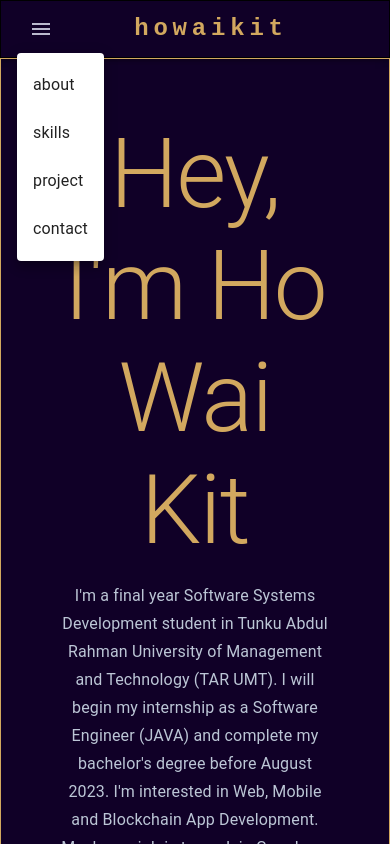
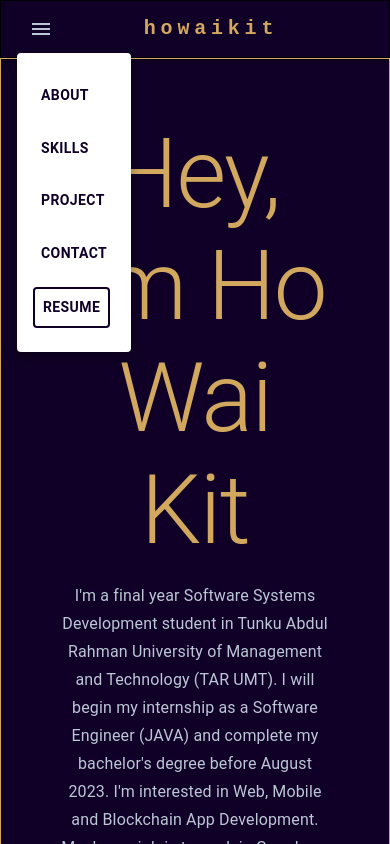
Before and after one commit to 1HoWK/ho-wai-kit, a React (Create React App) app: page / in a window 390 px wide. Both pictures are taken after a click on the button "sections". Shown: the top 844 px of the page. Built offline with nearby package versions, Linux system fonts and the light colour scheme.

Commit message:
Responsive appbar styling has done

```diff
--- a/src/components/navbar.js
+++ b/src/components/navbar.js
@@ -8,10 +8,8 @@ import Menu from '@mui/material/Menu';
 import MenuIcon from '@mui/icons-material/Menu';
 import Container from '@mui/material/Container';
 import Button from '@mui/material/Button';
-import MenuItem from '@mui/material/MenuItem';
 import { styled } from '@mui/material/styles';
 // import Resume from '../assets/resume.pdf';
-
 
 const pages = ['about', 'skills', 'project', 'contact'];
 
@@ -25,6 +23,23 @@ export default function NavigationBar() {
     const handleCloseNavMenu = () => {
         setAnchorElNav(null);
     };
+
+    const ResumeButton = styled(Button)(({ theme }) => ({
+        border: '2px solid',
+        color: '#bcc6d6',
+        borderColor: '#bcc6d6',
+        '&:hover': {
+            color: '#d2a85f',
+            borderColor: '#d2a85f',
+        },
+    }));
+
+    const Buttons = styled(Button)(({ theme }) => ({
+        color: '#bcc6d6',
+        '&:hover': {
+            color: '#d2a85f',
+        },
+    }));
 
     return (
         <AppBar color="transparent" position="static" sx={{ border: 1 }}>
@@ -49,10 +64,10 @@ export default function NavigationBar() {
                         howaikit
                     </Typography>
                     {/* Responsive */}
-                    <Box sx={{ flexGrow: 1, display: { xs: 'flex', md: 'none', color: '#bbbace' } }}>
+                    <Box sx={{ flexGrow: 1, display: { xs: 'flex', md: 'none', color: '#bcc6d6' } }}>
                         <IconButton
                             size="large"
-                            aria-label="account of current user"
+                            aria-label="sections"
                             aria-controls="menu-appbar"
                             aria-haspopup="true"
                             onClick={handleOpenNavMenu}
@@ -75,19 +90,32 @@ export default function NavigationBar() {
                             open={Boolean(anchorElNav)}
                             onClose={handleCloseNavMenu}
                             sx={{
-                                display: { xs: 'block', md: 'none' },
+                                display: { xs: 'block', md: 'none', },
                             }}
                         >
                             {pages.map((page) => (
-                                <MenuItem key={page} onClick={handleCloseNavMenu}>
-                                    <Typography textAlign="center">{page}</Typography>
-                                </MenuItem>
+                                <Buttons
+                                    key={page}
+                                    onClick={handleCloseNavMenu}
+                                    href={"#" + page}
+                                    sx={{ m: 2, display: 'block', fontWeight: 'bold', color: '#100027' }}
+                                >
+                                    {page}
+                                </Buttons>
                             ))}
+                            <ResumeButton
+                                sx={{ m: 2, color: '#100027', borderColor: '#100027', display: 'block', fontWeight: 'bold' }}
+                            // href={Resume}
+                            // target="_blank"
+                            >
+                                Resume
+                            </ResumeButton>
+
                         </Menu>
                     </Box>
                     {/* Responsive  */}
                     <Typography
-                        variant="h5"
+                        variant="h6"
                         noWrap
                         component="a"
                         href=""
@@ -104,7 +132,7 @@ export default function NavigationBar() {
                     >
                         howaikit
                     </Typography>
-                    {/* Normal menu */}
+                    {/* Normal */}
                     <Box justifyContent="flex-end"
                         alignItems="flex-end" sx={{
                             flexGrow: 1, display: { xs: 'none', md: 'flex' }
@@ -128,26 +156,29 @@ export default function NavigationBar() {
                         </ResumeButton>
                     </Box>
 
+                    {/* <h1 id="title">Survey Form</h1>
+                    <p id="description">This is a short survey form</p>
+                    <form id="survey-form">
+                        <label id="name-label">Name :</label>
+                        <input id="name" type="text" placeholder="Enter your name" />
+                        <label id="email-label">Email :</label>
+                        <input id="email" type="email" placeholder="Enter your email" />
+                        <label id="number-label">Number :</label>
+                        <input id="number" type="number" min="1" max="8" placeholder="Enter a number" />
+                        <label>Gender :</label>
+                        <select id="dropdown" >
+                            <option value="male">Male</option>
+                            <option value="female">Female</option>
+                        </select>
+                        <input name="prefer" value="front-end-projects" type="checkbox" class="input-checkbox" />
+
+                        <textarea id="w3review" name="w3review" rows="4" cols="50">
+                        </textarea>
+
+                    </form> */}
 
                 </Toolbar>
             </Container>
         </AppBar>
     );
 };
-
-const ResumeButton = styled(Button)(({ theme }) => ({
-    border: '2px solid',
-    color: '#bcc6d6',
-    borderColor: '#bcc6d6',
-    '&:hover': {
-        color: '#d2a85f',
-        borderColor: '#d2a85f',
-    },
-}));
-
-const Buttons = styled(Button)(({ theme }) => ({
-    color: '#bcc6d6',
-    '&:hover': {
-        color: '#d2a85f',
-    },
-}));
--- a/src/components/project.js
+++ b/src/components/project.js
@@ -1,7 +1,6 @@
 import * as React from 'react';
 import Typography from '@mui/material/Typography';
 import Container from '@mui/material/Container';
-
 
 export default function Project() {
 
--- a/src/components/skills.js
+++ b/src/components/skills.js
@@ -14,9 +14,13 @@ import JavaIcon from '../assets/java-icon.png';
 
 export default function Skills() {
 
-    // const skills = [
-    //     { icon: JSIcon, name: 'JavaScript' }, { icon: ReactJSIcon, name: 'React JS' }, { icon: NextJSIcon, name: 'Next.JS' }, { icon: JavaIcon, name: 'Java' }, { icon: MongooseIcon, name: 'Mongoose DB' },
-    // ]
+    const skills = [
+        { icon: JSIcon, name: 'JavaScript' },
+        { icon: ReactJSIcon, name: 'React JS' },
+        { icon: NextJSIcon, name: 'Next.JS' },
+        { icon: JavaIcon, name: 'Java' },
+        { icon: MongooseIcon, name: 'Mongoose DB' },
+    ]
 
     return (
         <Container id="skills" sx={{ color: '#d2a85f', border: 1, p: '15%' }}>
@@ -26,12 +30,12 @@ export default function Skills() {
             </Typography>
 
             <Grid container>
-                {/* {skills.map((skill) => (
+                {skills.map((skill) => (
                     // <Grid item xs={4}>
-                    <Card sx={{ maxWidth: 100, border: 0, borderRadius: 2.5, backgroundColor: '#48476e' }}>
+                    <Card sx={{ width: 200, border: 0, borderRadius: 10, backgroundColor: '#48476e' }}>
                         <CardMedia
                             component="img"
-                            sx={{ width: 100 }}
+                            sx={{ width: '40%' }}
                             image={skill.icon}
                             alt={skill.name + "icon"}
                         />
@@ -42,23 +46,7 @@ export default function Skills() {
                         </CardContent>
                     </Card>
                     // </Grid>
-                ))} */}
-
-                {/* <Grid item xs={4}> */}
-                <Card sx={{ maxWidth: 100, border: 0, borderRadius: 2.5, backgroundColor: '#48476e' }}>
-                    <CardMedia
-                        component="img"
-                        sx={{ width: 100 }}
-                        image={ReactJSIcon}
-                        alt="react js icon"
-                    />
-                    <CardContent>
-                        <Typography gutterBottom variant="h7" component="div" sx={{ color: '#bcc6d6' }}>
-                            React JS
-                        </Typography>
-                    </CardContent>
-                </Card>
-                {/* </Grid> */}
+                ))}
 
                 {/* {console.log(skills)} */}
 
```
Also changed, not shown: src/components/test.js (added, +65 -0 lines).
